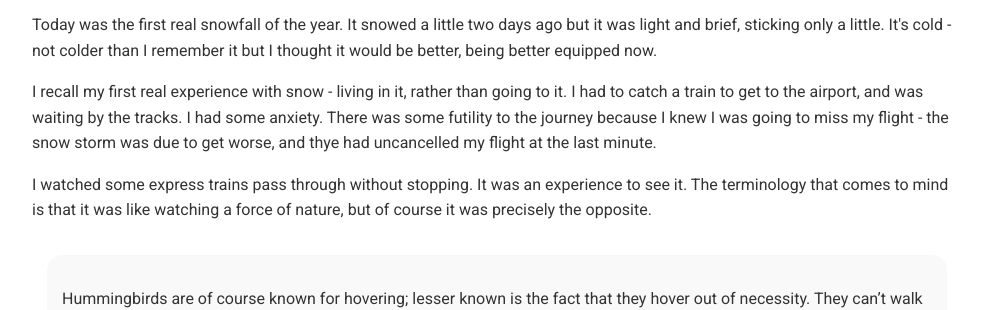
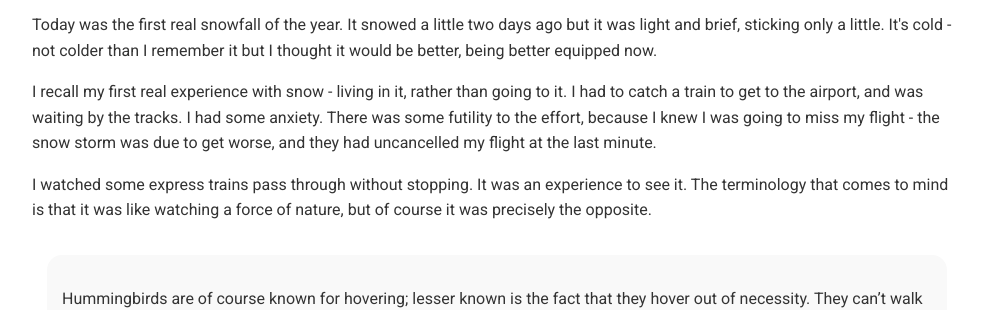
Before and after one commit to overheardonearth/overheardonearth.github.io, a Jekyll site: the page built from _posts/2019-10-31-snowfall.html, in a window 1280 px wide. Shown: the part 249-559 px from the top of the page, without its empty margins (143-1135 px from the left). Built offline with Jekyll 4.4.1, drawn with Linux system fonts in a browser that asks for light colours; comment, search, counter and statistics services are not loaded.

Commit message:
Update 2019-10-31-snowfall.html

```diff
--- a/_posts/2019-10-31-snowfall.html
+++ b/_posts/2019-10-31-snowfall.html
@@ -8,7 +8,7 @@ date: 2019-10-31
 Today was the first real snowfall of the year. It snowed a little two days ago but it was light and brief, sticking only a little. It's cold - not colder than I remember it but I thought it would be better, being better equipped now.
 
 <p>
-I recall my first real experience with snow - living in it, rather than going to it. I had to catch a train to get to the airport, and was waiting by the tracks. I had some anxiety. There was some futility to the journey because I knew I was going to miss my flight - the snow storm was due to get worse, and thye had uncancelled my flight at the last minute.
+I recall my first real experience with snow - living in it, rather than going to it. I had to catch a train to get to the airport, and was waiting by the tracks. I had some anxiety. There was some futility to the effort, because I knew I was going to miss my flight - the snow storm was due to get worse, and they had uncancelled my flight at the last minute.
 
 <p>I watched some express trains pass through without stopping. It was an experience to see it. The terminology that comes to mind is that it was like watching a force of nature, but of course it was precisely the opposite.
 
```
